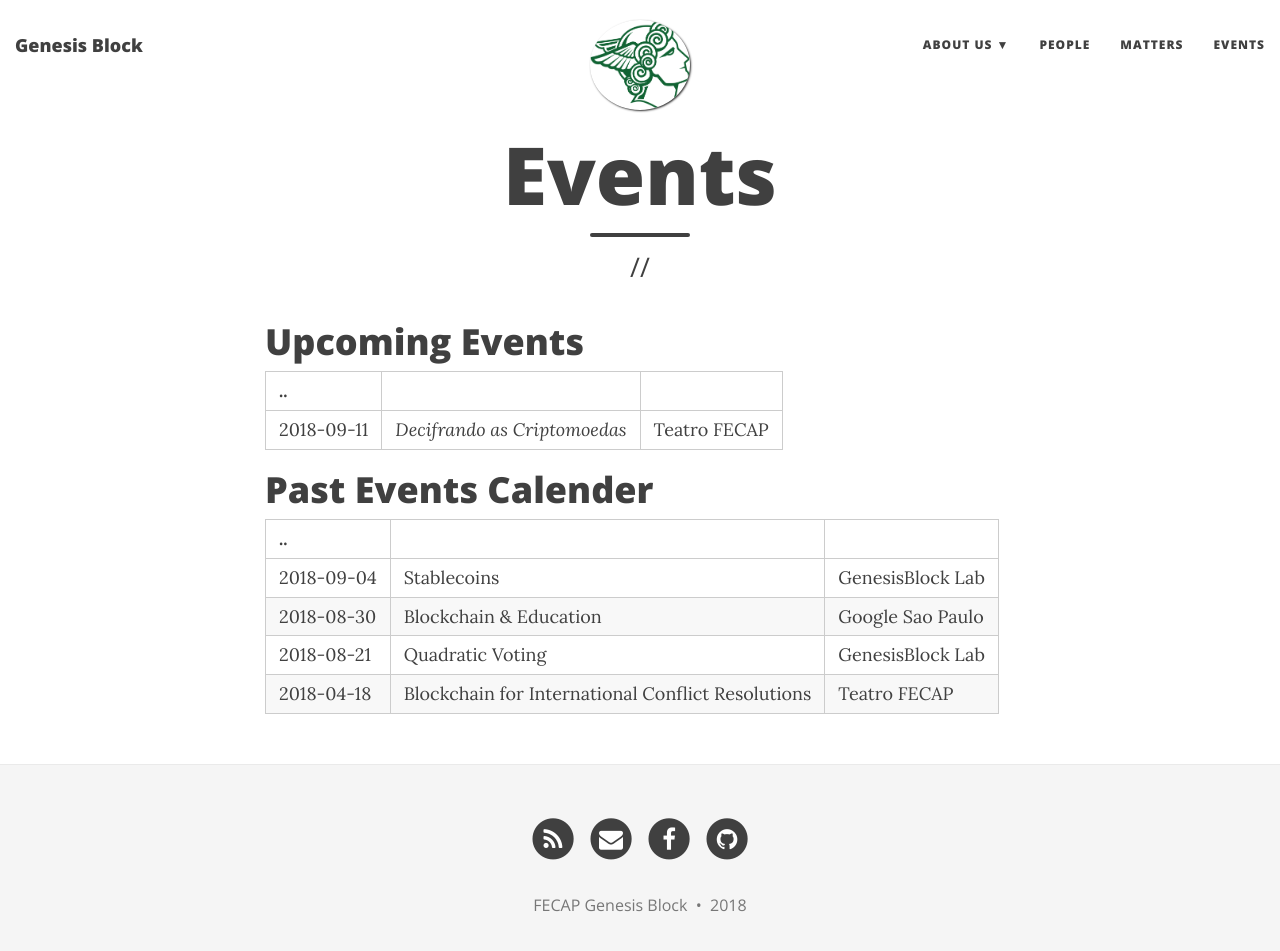
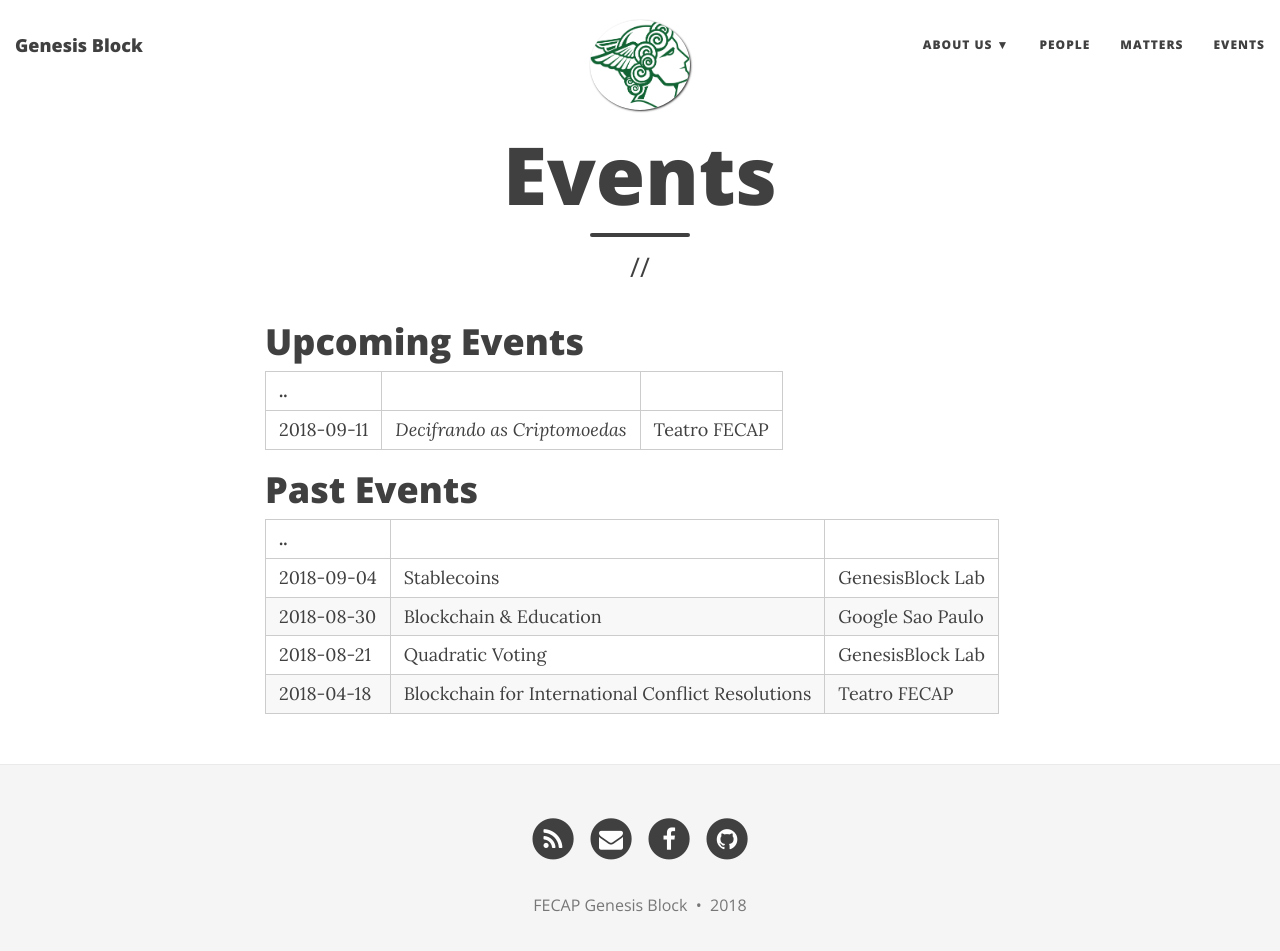
Before and after one commit to fecap/GenesisBlock, a Jekyll site: the page built from _pages/events.md, in a window 1280 px wide and 967 px high. Shown: the top 951 px of the window. Built offline with Jekyll 4.4.1, drawn with Linux system fonts in a browser that asks for light colours; nearby versions of some CDN libraries.

Commit message:
Update events.md

```diff
--- a/_pages/events.md
+++ b/_pages/events.md
@@ -11,7 +11,7 @@
 ----- | ----- | ----- |
 2018-09-11 | *Decifrando as Criptomoedas* | Teatro FECAP
 
-# Past Events Calender
+# Past Events
 
 ..|
 ----- | ----- | ----- |
```
